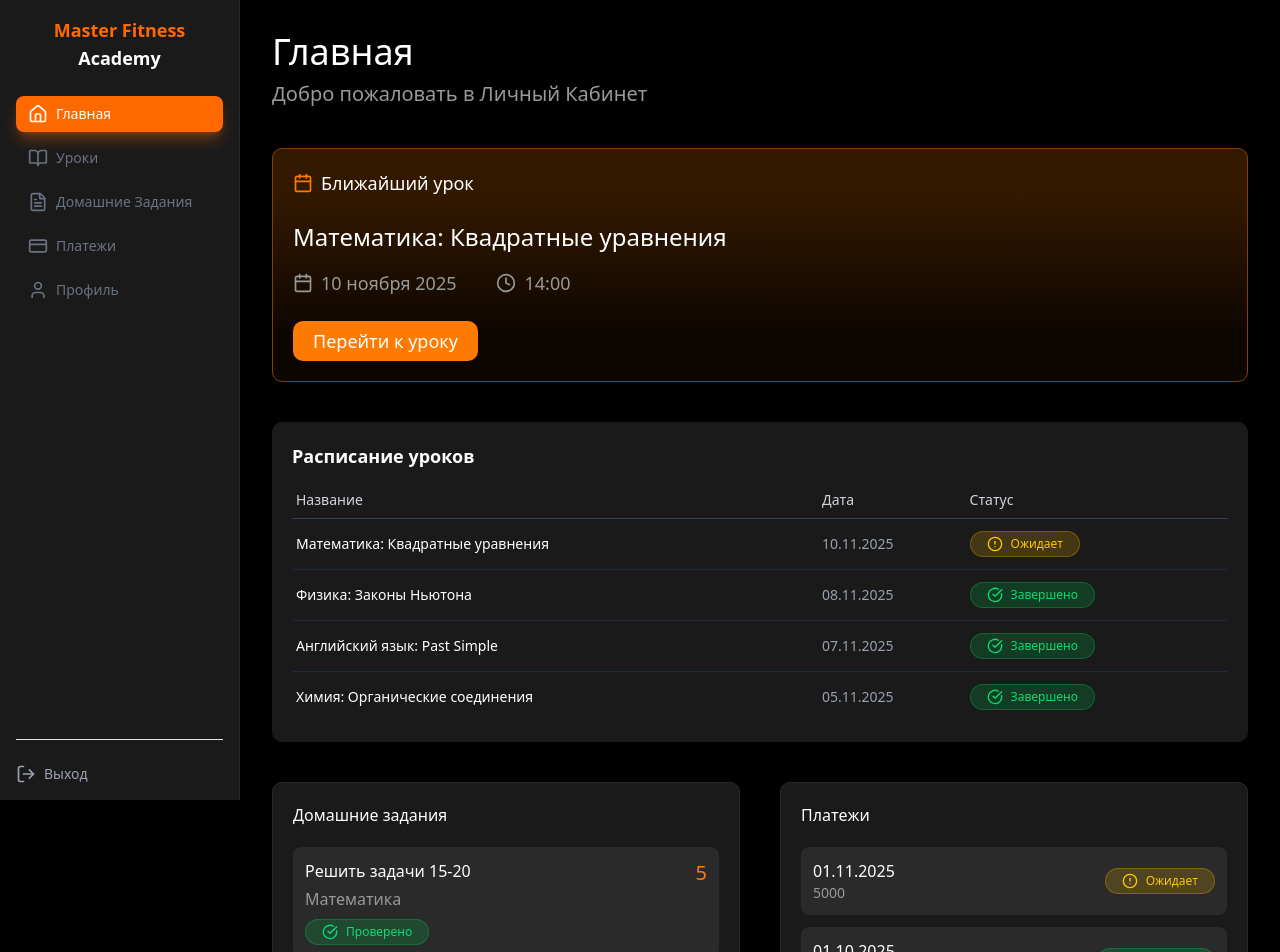
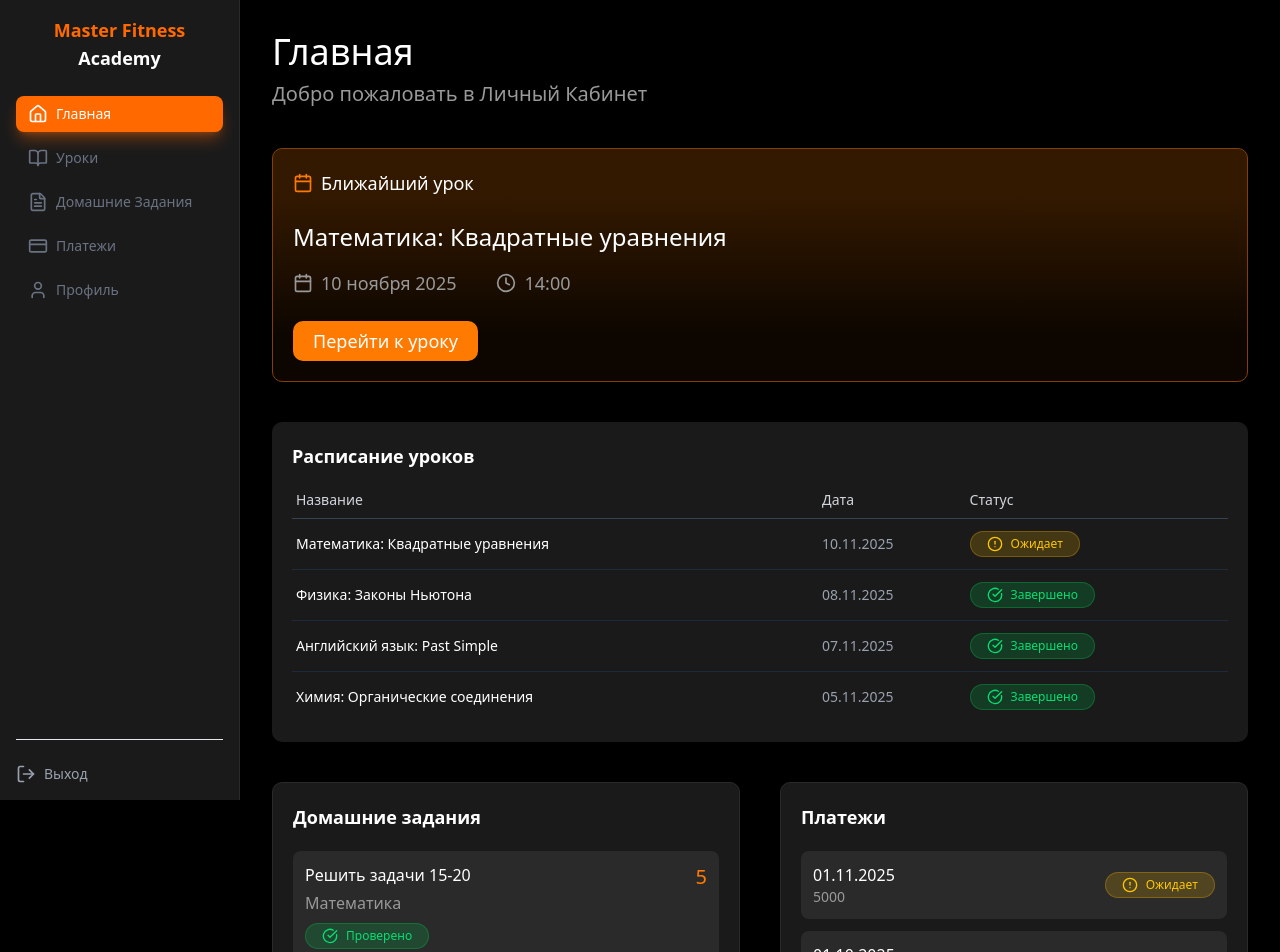
Before and after one commit to madixanov/MasterFitnessAcademy, a Next.js app: page /profile in a window 1280 px wide. Shown: the top 952 px of the page. Built offline with nearby package versions, Linux system fonts and the light colour scheme.

Commit message:
Styling block titles

```diff
--- a/src/app/(private)/profile/components/HomeworkList.tsx
+++ b/src/app/(private)/profile/components/HomeworkList.tsx
@@ -9,7 +9,7 @@ const homeworks = [
 export default function HomeworkList() {
   return (
     <div className="w-full p-5 bg-[#1A1A1A] border border-[#2A2A2A] rounded-lg">
-      <h2 className="mb-5">Домашние задания</h2>
+      <h2 className="mb-5 text-lg font-semibold">Домашние задания</h2>
       <div className="flex flex-col gap-3">
         {homeworks.map((hw, index) => (
           <div key={index} className="w-full flex flex-col p-3 bg-[#2A2A2A] rounded-md">
--- a/src/app/(private)/profile/components/PaymentsList.tsx
+++ b/src/app/(private)/profile/components/PaymentsList.tsx
@@ -9,7 +9,7 @@ const payments = [
 export default function PaymentsList() {
   return (
     <div className="w-full p-5 bg-[#1A1A1A] border border-[#2A2A2A] rounded-lg">
-      <h2 className="mb-5">Платежи</h2>
+      <h2 className="mb-5 text-lg font-semibold">Платежи</h2>
       <div className="flex flex-col gap-3">
         {payments.map((payment, index) => (
           <div key={index} className="flex justify-between items-center w-full p-3 bg-[#2A2A2A] rounded-md">
```
